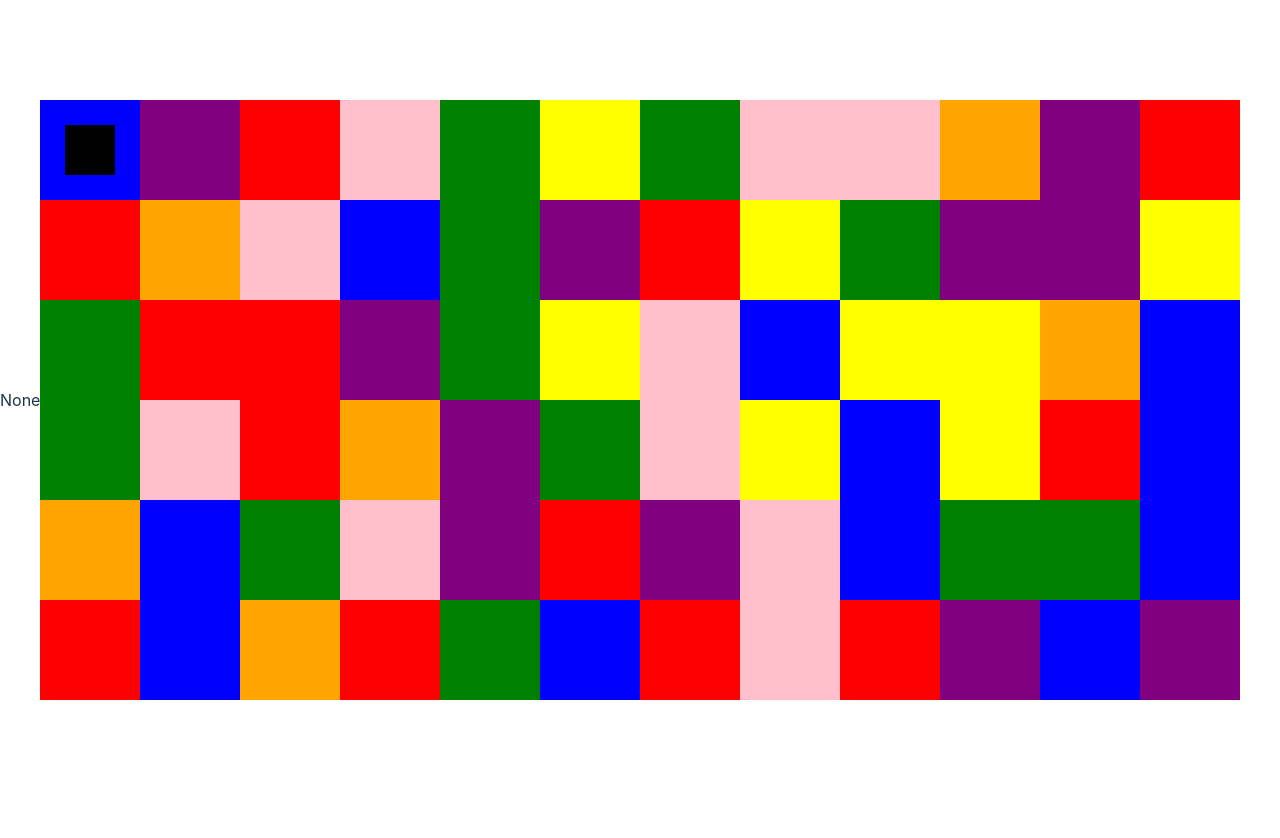
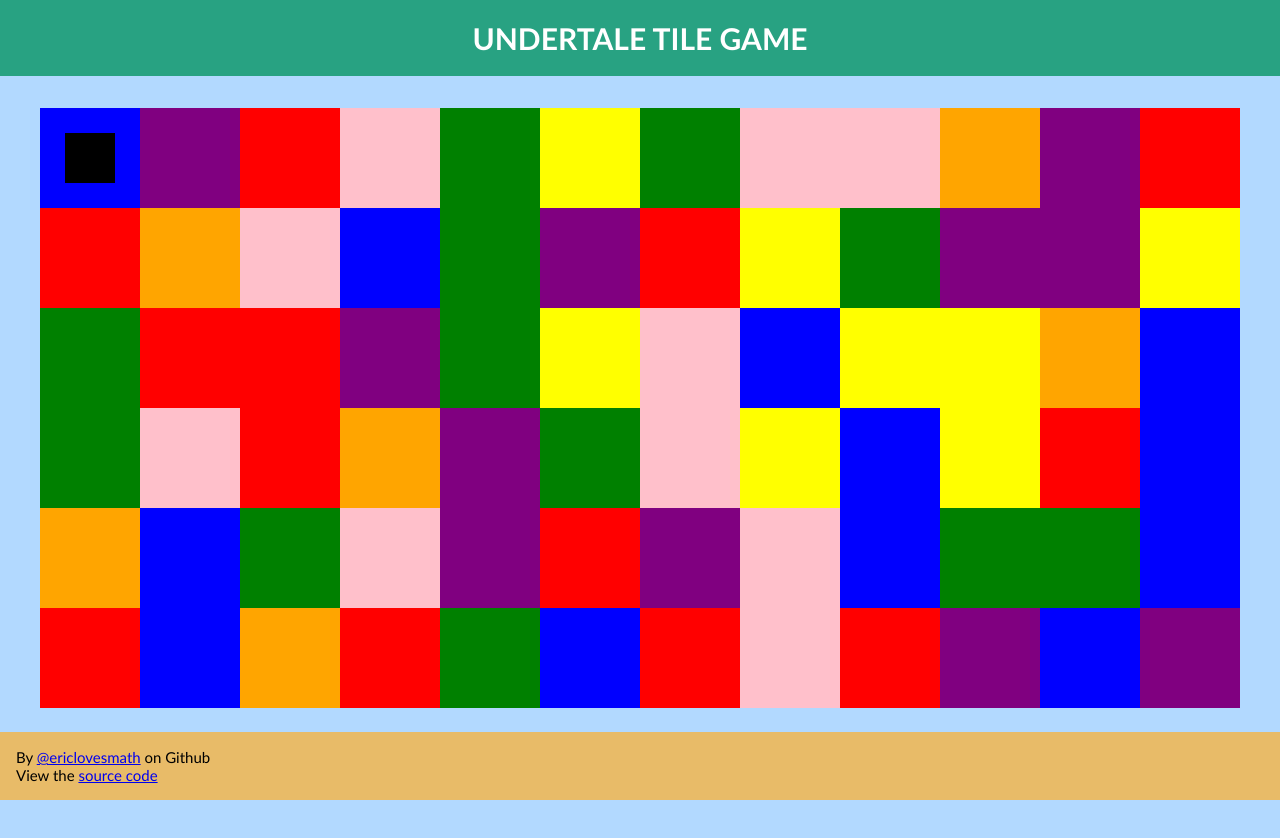
Before and after one commit to ericlovesmath/undertale-tile-game, a website built with Vite: page index.html in a window 1280 px wide. Before the commit the page ends 800 px from the top, so only its background shows below. Built offline with nearby package versions, Linux system fonts and the light colour scheme.

```diff
--- a/index.html
+++ b/index.html
@@ -1,5 +1,6 @@
 <!DOCTYPE html>
 <html lang="en">
+
 <head>
   <meta charset="UTF-8" />
   <link rel="icon" href="data:," />
@@ -8,9 +9,25 @@
 </head>
 
 <body>
+  <header>
+    <h1>Undertale Tile Game</h1>
+  </header>
+
+  <div id="gameContainer">
+    <canvas id="game"></canvas>
     <div id="flavor"></div>
-    <canvas id="game"></canvas>
+  </div>
+
+  <footer>
+    By
+    <a target="_blank" rel="noopener noreferrer" href="https://github.com/ericlovesmath">@ericlovesmath</a>
+    on Github<br />
+    View the
+    <a target="_blank" rel="noopener noreferrer" href="https://github.com/ericlovesmath/undertale-tile-game">source
+      code</a>
+  </footer>
 </body>
 
 <script type="module" src="/src/main.ts"></script>
+
 </html>
--- a/src/main.ts
+++ b/src/main.ts
@@ -32,5 +32,5 @@
 });
 
 function updateFlavor() {
-  flavorText.textContent = game.flavor.toString();
+  flavorText.textContent = `Flavor: ${game.flavor.toString()}`;
 }
--- a/src/style.css
+++ b/src/style.css
@@ -1,97 +1,62 @@
-:root {
-  font-family: Inter, Avenir, Helvetica, Arial, sans-serif;
-  font-size: 16px;
-  line-height: 24px;
-  font-weight: 400;
+* {
+    -moz-box-sizing: border-box;
+    -webkit-box-sizing: border-box;
+     box-sizing: border-box;
+}
+/* Main */
 
-  color-scheme: light dark;
-  color: rgba(255, 255, 255, 0.87);
-  background-color: #242424;
-
-  font-synthesis: none;
-  text-rendering: optimizeLegibility;
-  -webkit-font-smoothing: antialiased;
-  -moz-osx-font-smoothing: grayscale;
-  -webkit-text-size-adjust: 100%;
+body {
+    background-color: #b2d9ff;
+    font-family: Futura, "Trebuchet MS", Arial, sans-serif;
+    font-size: 15px;
+    margin: 0px;
+    overflow-y: hidden;
 }
 
-a {
-  font-weight: 500;
-  color: #646cff;
-  text-decoration: inherit;
+header {
+    /* position: absolute; */
+    background-color: #28A282;
+    width: 100%;
+    text-align: center;
+    color: #FFF;
+    text-transform: uppercase;
+    margin: 0px;
 }
+
+footer {
+    background-color: #e8bb68;
+    position: absolute;
+    bottom: 0;
+    width: 100%;
+    padding: 1rem 1rem;
+    font-size: 15px;
+}
+
+a:visited {
+  color: darkblue;
+}
+
 a:hover {
-  color: #535bf2;
+  color: blue;
 }
 
 body {
   margin: 0;
   display: flex;
+  flex-direction: column;
   place-items: center;
   min-width: 320px;
   min-height: 100vh;
 }
 
-h1 {
-  font-size: 3.2em;
-  line-height: 1.1;
+#gameContainer {
+  margin: 2rem;
+  display: flex;
+  flex-direction: column;
+  place-items: center;
 }
 
-#app {
-  max-width: 1280px;
-  margin: 0 auto;
-  padding: 2rem;
-  text-align: center;
+#gameContainer > div {
+  font-size: 2rem;
+  margin: 2rem;
 }
-
-.logo {
-  height: 6em;
-  padding: 1.5em;
-  will-change: filter;
-}
-.logo:hover {
-  filter: drop-shadow(0 0 2em #646cffaa);
-}
-.logo.vanilla:hover {
-  filter: drop-shadow(0 0 2em #3178c6aa);
-}
-
-.card {
-  padding: 2em;
-}
-
-.read-the-docs {
-  color: #888;
-}
-
-button {
-  border-radius: 8px;
-  border: 1px solid transparent;
-  padding: 0.6em 1.2em;
-  font-size: 1em;
-  font-weight: 500;
-  font-family: inherit;
-  background-color: #1a1a1a;
-  cursor: pointer;
-  transition: border-color 0.25s;
-}
-button:hover {
-  border-color: #646cff;
-}
-button:focus,
-button:focus-visible {
-  outline: 4px auto -webkit-focus-ring-color;
-}
-
-@media (prefers-color-scheme: light) {
-  :root {
-    color: #213547;
-    background-color: #ffffff;
-  }
-  a:hover {
-    color: #747bff;
-  }
-  button {
-    background-color: #f9f9f9;
-  }
-}
```
Lines whose indentation alone changed are shown as unchanged.
